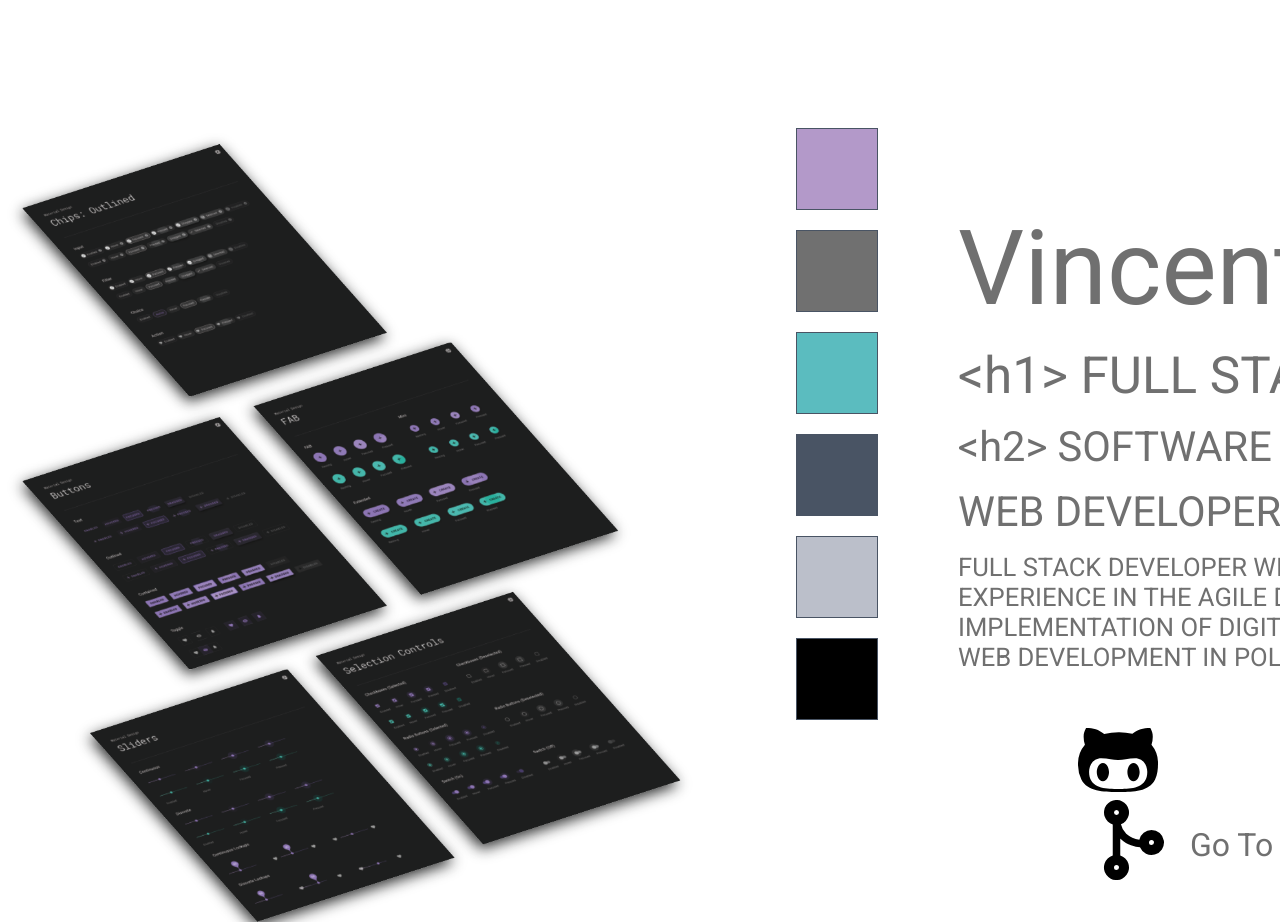
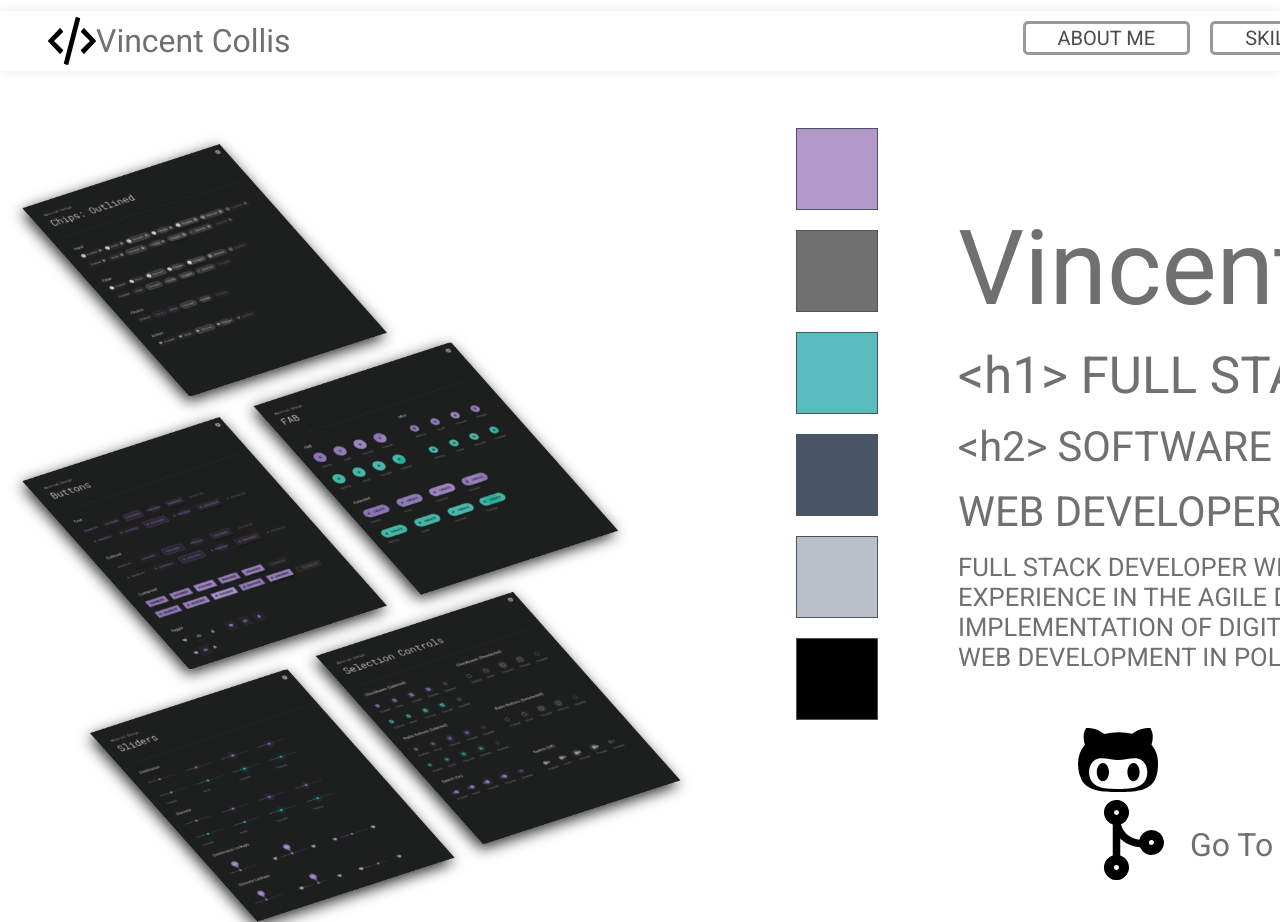
Before and after one commit to vincentcollis/Portfolio, a Gatsby site: page / in a window 1280 px wide. Shown: the top 922 px of the page. Built offline with nearby package versions, Linux system fonts and the light colour scheme; Gatsby itself is replaced by a stand-in of ours.

Commit message:
added navbar component

```diff
--- /dev/null
+++ b/src/components/Navbar.js
@@ -0,0 +1,105 @@
+import React from 'react'
+import codeIcon from '../images/code_icon.svg'
+import styled from 'styled-components'
+import '@fontsource/roboto'
+// import breakpoint from '../assets/mediaQueries'
+
+
+const TopBox = styled.div`
+    width: 1680px;
+    height:4rem;
+    position:fixed;
+    background-color:white;
+    z-index: 10;
+`
+
+const HeaderLayout = styled.nav`
+    display:flex;
+    width: 100%;
+    max-width: 1680px;
+    margin: .7rem 0 0 0;
+
+    justify-content: space-between;
+    align-items: center;
+    position:fixed;
+
+    height: 60px;
+
+    box-sizing: border-box;
+    z-index: 20;
+
+    background-color: white;
+    box-shadow: 0px 0px 10px rgba(0, 0, 0, 0.09);
+`;
+
+const Name = styled.div`
+    font-family: Roboto;
+    font-weight: normal;
+    font-size: 2rem;
+    /* line-height: 32px; */
+    text-align: left;
+    color: #707070;
+    margin: 0 42rem 0 0rem;
+    list-style: none;
+    white-space: nowrap;
+`
+
+
+const Logo = styled.img`
+    margin: 0 0 0 3rem ;
+    height: 3rem;
+    width: 3rem;
+    list-style: none;
+`
+
+const Ul = styled.ul`
+    display: flex;
+    align-self: ${props => props.buttons ? 'flex-end' : null};
+    margin-right: 3rem;
+`
+
+const Button = styled.button`
+    text-decoration: none;
+    font-family: "Roboto";
+    display:block;
+    border: 3px solid #707070;
+    padding: 2px 32px;
+    text-align: center;
+    margin-left: 20px;
+    font-size: 1.25rem;
+    /* font-size: 20px; */
+    border-radius: 5px;
+    background-color: white;
+    opacity: .7;
+    transition: .5s;
+        &:hover{
+            background: #00ace6;
+        }
+    white-space: nowrap;
+`;
+
+export default function NavBar() {
+
+    function scroll(event){
+        let key = event.target.dataset.nav
+
+        const anchor = document.querySelector(key)
+        anchor.scrollIntoView({ behavior: 'smooth', block: 'center' })
+    }
+
+
+    return (
+        <>
+            <TopBox/>
+            <HeaderLayout>
+                <Logo src={codeIcon}/>
+                <Name> Vincent Collis </Name>
+                <Ul buttons>
+                    <Button data-nav="#about-me" onClick={scroll}>ABOUT ME </Button>
+                    <Button data-nav="#skills"  onClick={scroll}> SKILLS </Button>
+                    <Button  data-nav="#contact" onClick={scroll}> CONTACT </Button>
+                </Ul>
+            </HeaderLayout>
+        </>
+    )
+}
--- a/src/pages/index.js
+++ b/src/pages/index.js
@@ -4,7 +4,7 @@ import styled from 'styled-components'
 
 
 import Layout from '../components/Layout'
-// import NavBar from '../components/Navbar'
+import NavBar from '../components/Navbar'
 import Section1 from '../components/Section1'
 // import Section2 from '../components/Section2'
 // import PageBreak1 from '../components/PageBreak1'
@@ -30,7 +30,7 @@ const BreakLine = styled.div`
 export default function Index() {
   return (
         <Layout>
-          {/* <NavBar/> */}
+          <NavBar/>
           <Section1/>
           {/* <PageBreak1/>
           <Section2/>
```
